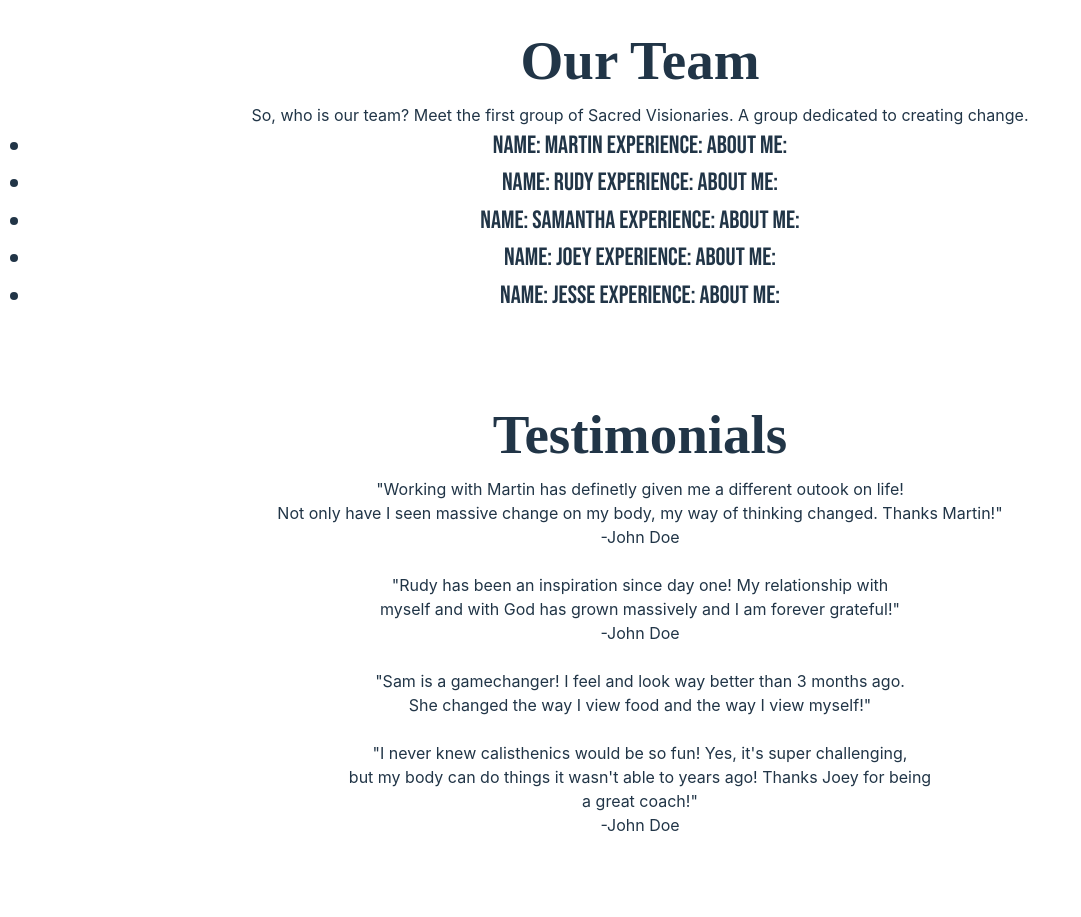
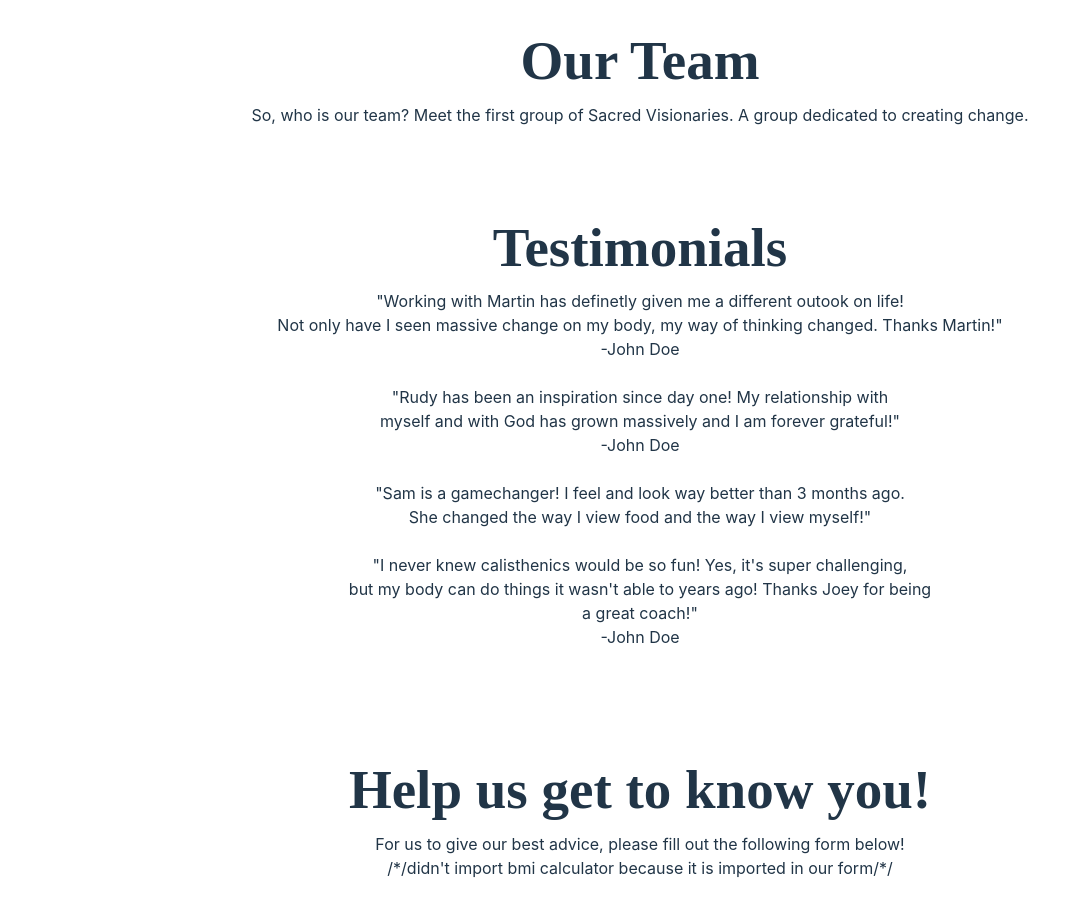
Before and after one commit to camposa03/learn-react, a React (Vite) app: page / in a window 1280 px wide. Shown: the part 2580-3497 px from the top of the page, without its empty margins (0-1081 px from the left). Built offline with nearby package versions, Linux system fonts and the light colour scheme; a web font is replaced by a local one.

Commit message:
updated team list for props

```diff
--- a/src/AboutUs/AboutUs.jsx
+++ b/src/AboutUs/AboutUs.jsx
@@ -1,39 +1,22 @@
 import React from 'react'
 import '../AboutUs/AboutUs.css'
 
+
+function team(props) {
+
+    const Martin = { name: "Martin" , experience: "Army, Training", about: "Father" };
+
+    const Rudy = { name: "Rudy" , experience: "Military, Personal Trainer", about: "Church" };
+
+    const Sam = { name: "Sam" , experience: "Personal Training, Nutrition", about: "" };
+
+    const Joey= { name: "Joey" , experience: "Personal Training, Calisthetics", about: "" };
+
+    const Jesse = { name: "Jesse" , experience: "Sales, Coding", about: "DJ" };
+
+};
+
 function About () {
-
-
-  let teamMartin = [
-    "Name: Martin ",
-    "Experience: ",
-    "About me: "
-  ];
-
-  let teamRudy = [
-  "Name: Rudy ",
-  "Experience: ",
-  "About me: "
-];
-
-let teamSam = [
-  "Name: Samantha ",
-  "Experience: ",
-  "About me: "
-];
-
-let teamJoey = [
-  "Name: Joey ",
-  "Experience: ",
-  "About me: "
-];
-
-let teamJesse = [
-  "Name: Jesse ",
-  "Experience: ",
-  "About me: "
-];
-
   return (
 
     <div className="about">
@@ -56,13 +39,15 @@ return (
 
     <h1>Our Team</h1>
       <p>So, who is our team? Meet the first group of Sacred Visionaries. A group dedicated to creating change.</p>
-  <ul className='teamList'>
-    <li>{teamMartin}</li>
-    <li>{teamRudy}</li>
-    <li>{teamSam}</li>
-    <li>{teamJoey}</li>
-    <li>{teamJesse}</li>
-  </ul>
+
+
+
+
+
+
+
+
+
     </div>
   );
 
--- a/src/App/App.css
+++ b/src/App/App.css
@@ -14,7 +14,7 @@
 
 .logo{ /*/listens here/*/
   width: auto;
-  height: 110px;
+  height: 20px;
 
 }
 
--- a/src/Form/form.jsx
+++ b/src/Form/form.jsx
@@ -158,6 +158,6 @@ function Form () {
         </form>
 </header>
 
-  )
+  );
 };
 export default Form
```
Lines whose indentation alone changed are shown as unchanged.
